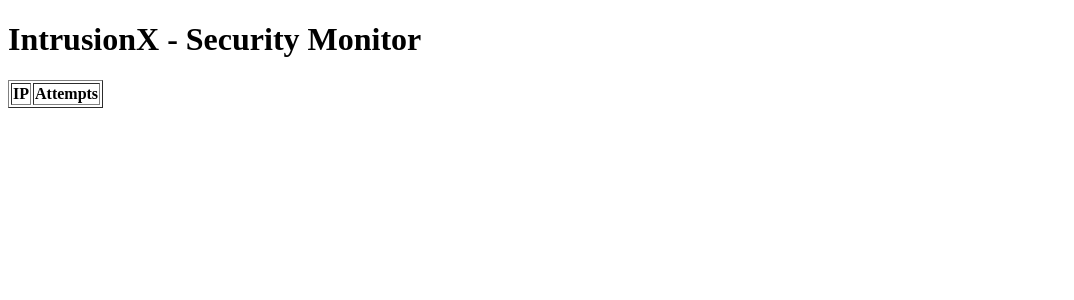
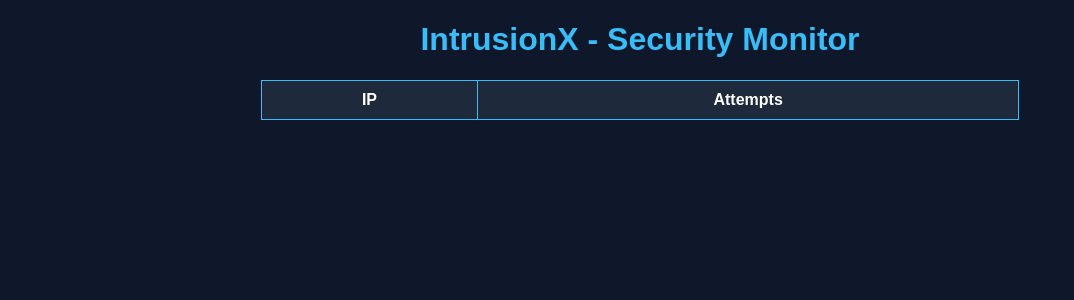
Before and after one commit to tisssam/IntrusionX, a Flask app: page / in a window 1280 px wide. Shown: the top 300 px of the page, without its empty margins (0-1074 px from the left). Run offline with Flask 3, Linux system fonts and the light colour scheme; data that the repository does not hold is empty.

Commit message:
Add cybersecurity dashboard style

```diff
--- /dev/null
+++ b/static/style.css
@@ -0,0 +1,30 @@
+body {
+	background-color: #0f172a;
+	color: white;
+	font-family: Arial, sans-serif;
+	text-align: center;
+}
+
+h1 {
+	color: #38bdf8;
+}
+
+table {
+	margin: auto;
+	border-collapse: collapse;
+	width: 60%;
+}
+
+th,
+td {
+	border: 1px solid #38bdf8;
+	padding: 10px;
+}
+
+th {
+	background-color: #1e293b;
+}
+
+tr:nth-child(even) {
+	background-color: #1e293b;
+}
--- a/templates/index.html
+++ b/templates/index.html
@@ -3,6 +3,7 @@
 
 <head>
 	<title>IntrusionX Dashboard</title>
+	<link rel="stylesheet" href="/static/style.css">
 </head>
 
 <body>
```
